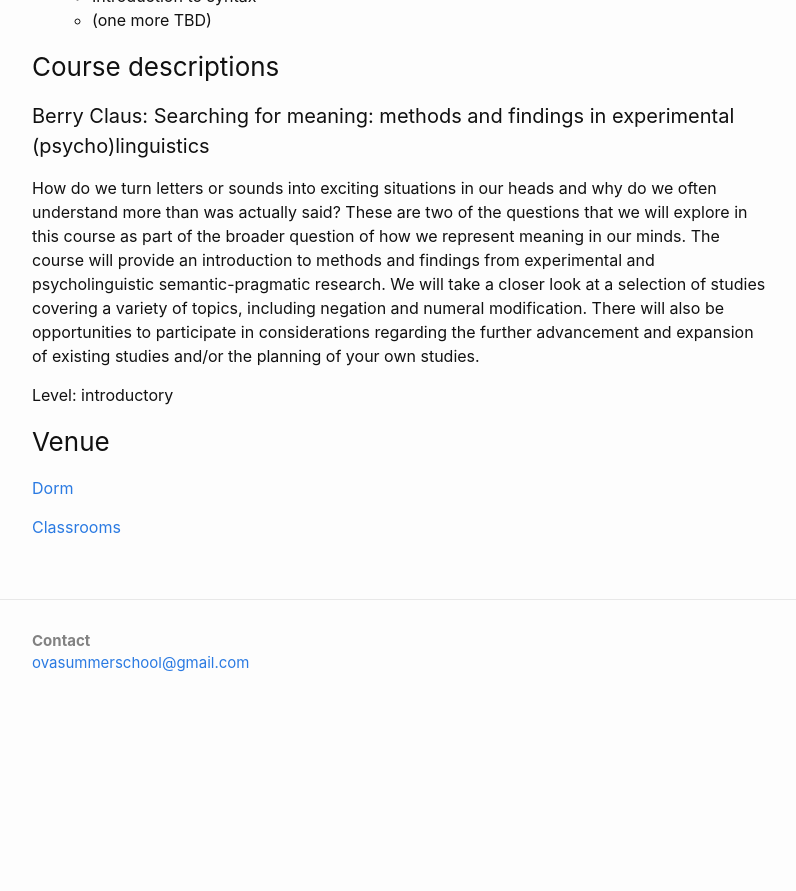
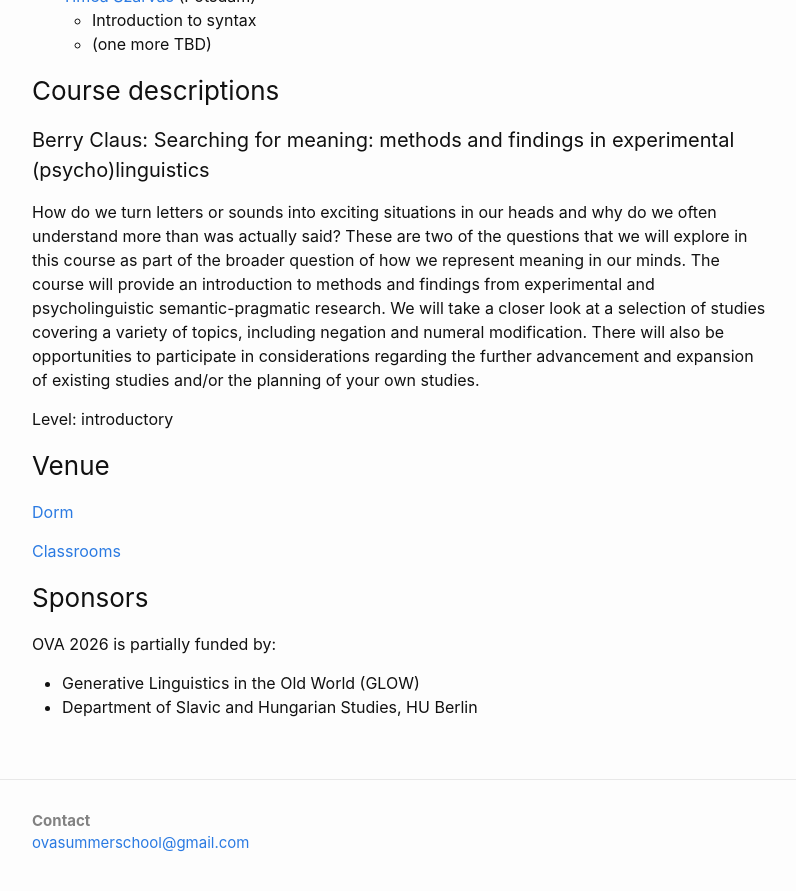
Before and after one commit to ovaschool/ovaschool.github.io, a Jekyll site: the page built from staticpages/ova2026.markdown, in a window 1280 px wide and 900 px high, scrolled down 1536 px. Shown: the top 891 px of the window, without its empty margins (238-1034 px from the left). Built offline with Jekyll 4.4.1, drawn with Linux system fonts in a browser that asks for light colours; before the commit the page ends 2256 px from its top, so only the background shows below that.

Commit message:
Update ova2026.markdown

```diff
--- a/staticpages/ova2026.markdown
+++ b/staticpages/ova2026.markdown
@@ -11,6 +11,7 @@ Here you find information about:
 - [Teachers](#ova-teachers-and-course-titles) (still a couple missing), [course titles](#ova-teachers-and-course-titles) (gradually coming in), [course descriptions](#course-descriptions) (gradually coming in)
 - Schedule (TBA)
 - [Venue](#venue) (dorms and classrooms)
+- [Sponsors](#funding)
 
 ### OVA teachers and course titles
 
@@ -76,3 +77,9 @@ Level: introductory
 [Dorm](https://kollegiumok.unideb.hu/veres%20peter-adatok)
 
 [Classrooms](https://maps.app.goo.gl/uugVS5ZaZbdZZYrP6)
+
+### Sponsors
+
+OVA 2026 is partially funded by:
+- Generative Linguistics in the Old World (GLOW)
+- Department of Slavic and Hungarian Studies, HU Berlin
```
